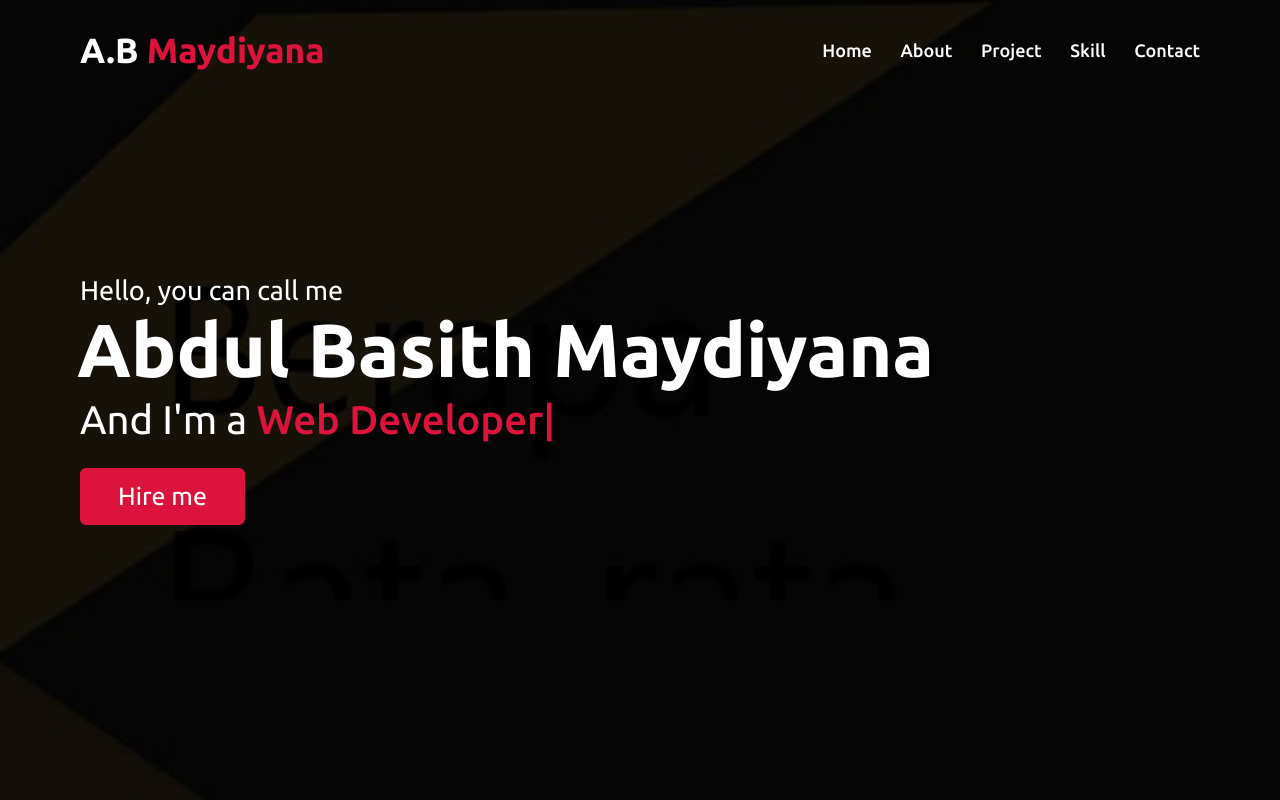
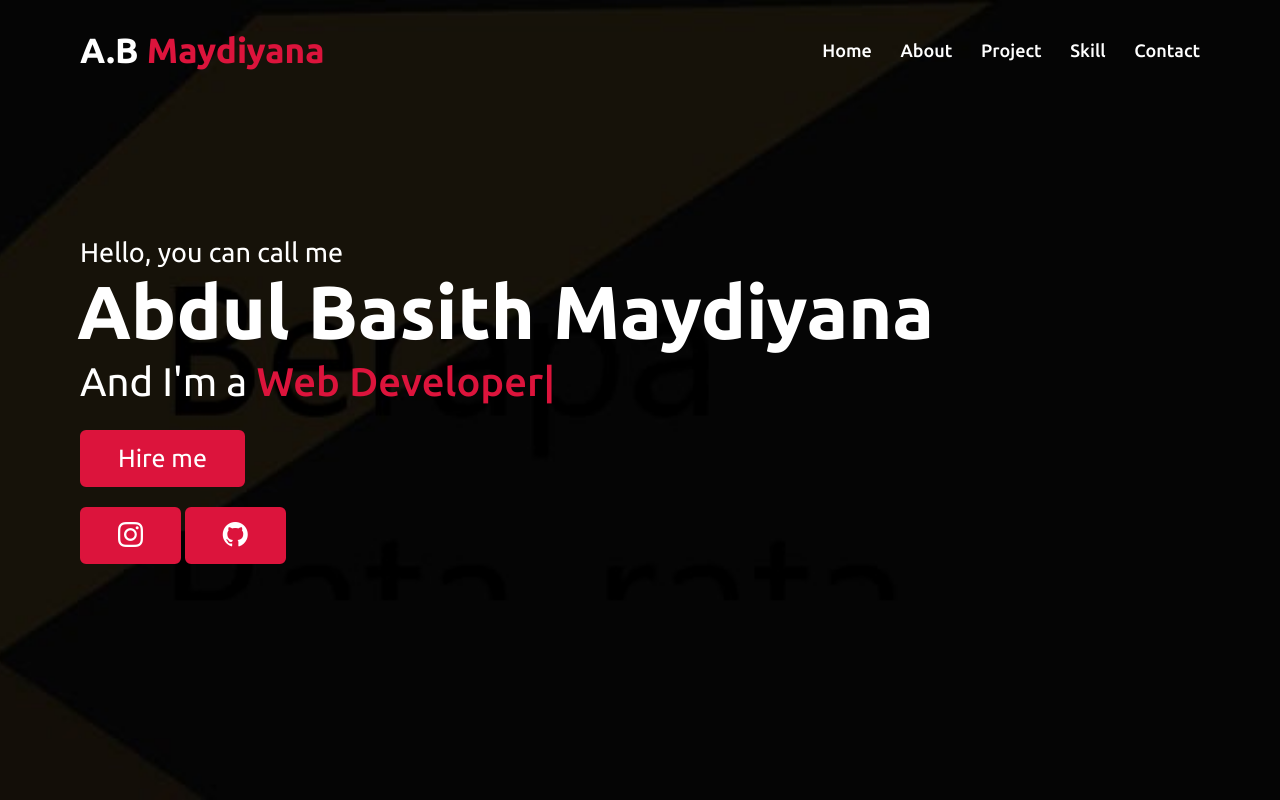
Before and after one commit to maydiyana/portfolio, a plain HTML site: page index.html in a window 1280 px wide. Shown: the top 800 px of the page. Drawn offline with nearby package versions, Linux system fonts and the light colour scheme.

Commit message:
Update index.html

```diff
--- a/index.html
+++ b/index.html
@@ -13,6 +13,8 @@
     <script src="https://cdnjs.cloudflare.com/ajax/libs/OwlCarousel2/2.3.4/owl.carousel.min.js"></script>
     <link rel="stylesheet" href="https://cdnjs.cloudflare.com/ajax/libs/OwlCarousel2/2.3.4/assets/owl.carousel.min.css"/>
     <link rel="stylesheet" href="https://unpkg.com/aos@next/dist/aos.css" />
+
+    <link rel="stylesheet" href="https://cdn.jsdelivr.net/npm/bootstrap-icons@1.11.1/font/bootstrap-icons.css">
 </head>
 <body>
     <div class="scroll-up-btn">
@@ -41,7 +43,9 @@
                 <div class="text-1">Hello, you can call me</div>
                 <div class="text-2">Abdul Basith Maydiyana</div>
                 <div class="text-3">And I'm a <span class="typing"></span></div>
-                <a href="https://wa.me/628815227120">Hire me</a>
+               <div class="hire"><a href="https://wa.me/628815227120">Hire me</a></div>
+                <div class="ig"><a href="https://www.instagram.com/abmaydiyana/"><i class="bi bi-instagram "></i></a>
+                <a href="https://github.com/maydiyana"><i class="bi bi-github"></i></a></div>
             </div>
         </div>
     </section>
```
